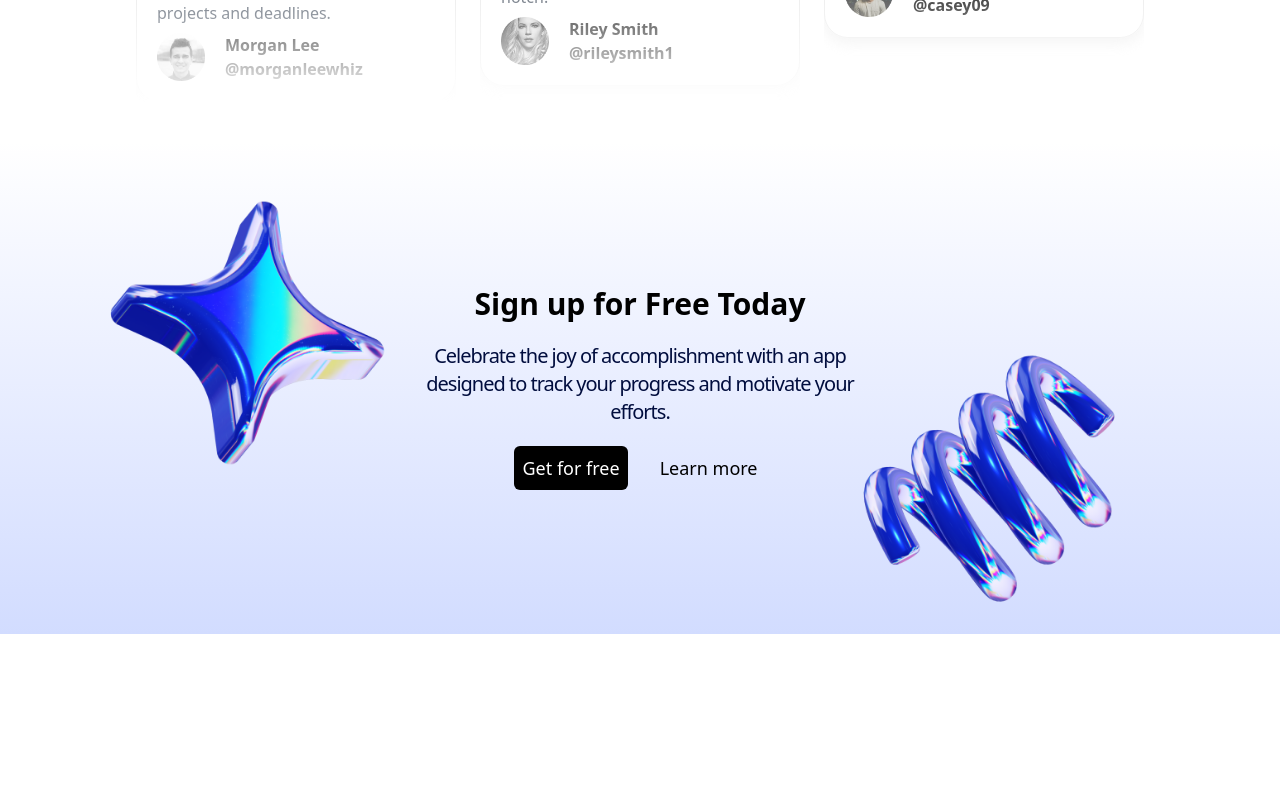
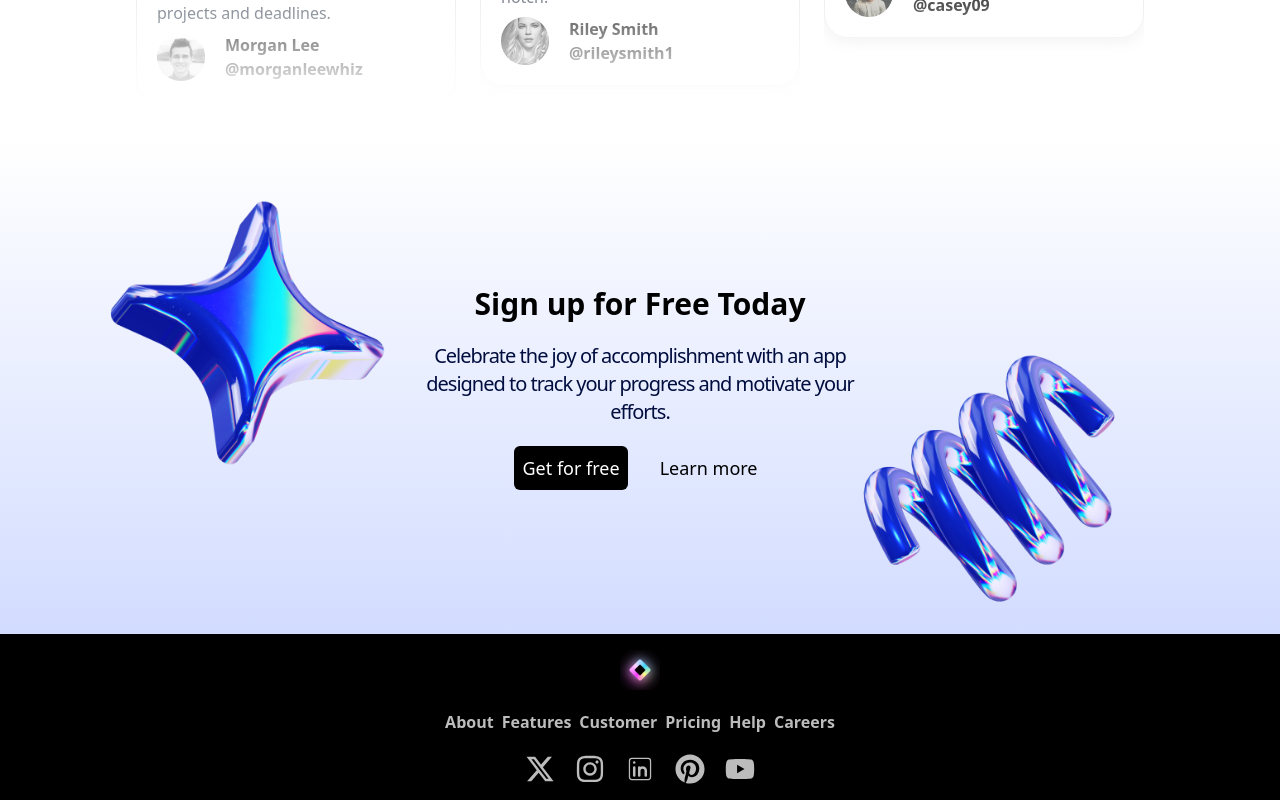
Before and after one commit to Vikash-thak12/SaasApp, a Next.js app: page / in a window 1280 px wide. Shown: the part 3516-4316 px from the top of the page. Before the commit the page ends 4150 px from the top, so only its background shows below. Built offline with nearby package versions, Linux system fonts and the light colour scheme.

Commit message:
Fixed: Footer

```diff
--- a/app/globals.css
+++ b/app/globals.css
@@ -24,4 +24,8 @@
     @apply p-5 border border-solid border-[#222222]/10 shadow-[0_7px_14px_#EAEAEA] rounded-3xl max-w-xs w-full;
   }
 
+  .footer-icon{
+    @apply text-3xl;
+  }
+
 }
--- a/app/page.tsx
+++ b/app/page.tsx
@@ -1,4 +1,5 @@
 import CallToAction from "@/components/CallToAction";
+import Footer from "@/components/Footer";
 import Header from "@/components/Header";
 import Hero from "@/components/Hero";
 import LogoTicker from "@/components/LogoTicker";
@@ -17,6 +18,7 @@ export default function Home() {
       <PricePage />
       <Testimonial />
       <CallToAction />
+      <Footer />
     </div>
   );
 }
--- /dev/null
+++ b/components/Footer.tsx
@@ -0,0 +1,34 @@
+import Image from 'next/image'
+import React from 'react'
+import { CiLinkedin } from 'react-icons/ci'
+import { FaInstagram, FaPinterest, FaXTwitter, FaYoutube } from 'react-icons/fa6'
+
+const Footer = () => {
+    return (
+        <footer className='p-4 bg-black text-[#BCBCBC] text-sm text-center'>
+            <div className="container">
+                <div className='flex items-center justify-center'>
+
+                    <Image src={"/assets/logosaas.png"} alt="main Logo" width={40} height={40} className='' />
+                </div>
+                <nav className='my-5 flex flex-col md:flex-row font-semibold text-base items-center justify-center gap-2'>
+                    <a href="#">About</a>
+                    <a href="#">Features</a>
+                    <a href="#">Customer</a>
+                    <a href="#">Pricing</a>
+                    <a href="#">Help</a>
+                    <a href="#">Careers</a>
+                </nav>
+                <div className='flex items-center justify-center gap-5 mt-5'>
+                    <FaXTwitter className='footer-icon' />
+                    <FaInstagram className='footer-icon' />
+                    <CiLinkedin className='footer-icon' />
+                    <FaPinterest className='footer-icon' />
+                    <FaYoutube className='footer-icon' />
+                </div>
+            </div>
+        </footer>
+    )
+}
+
+export default Footer
```
